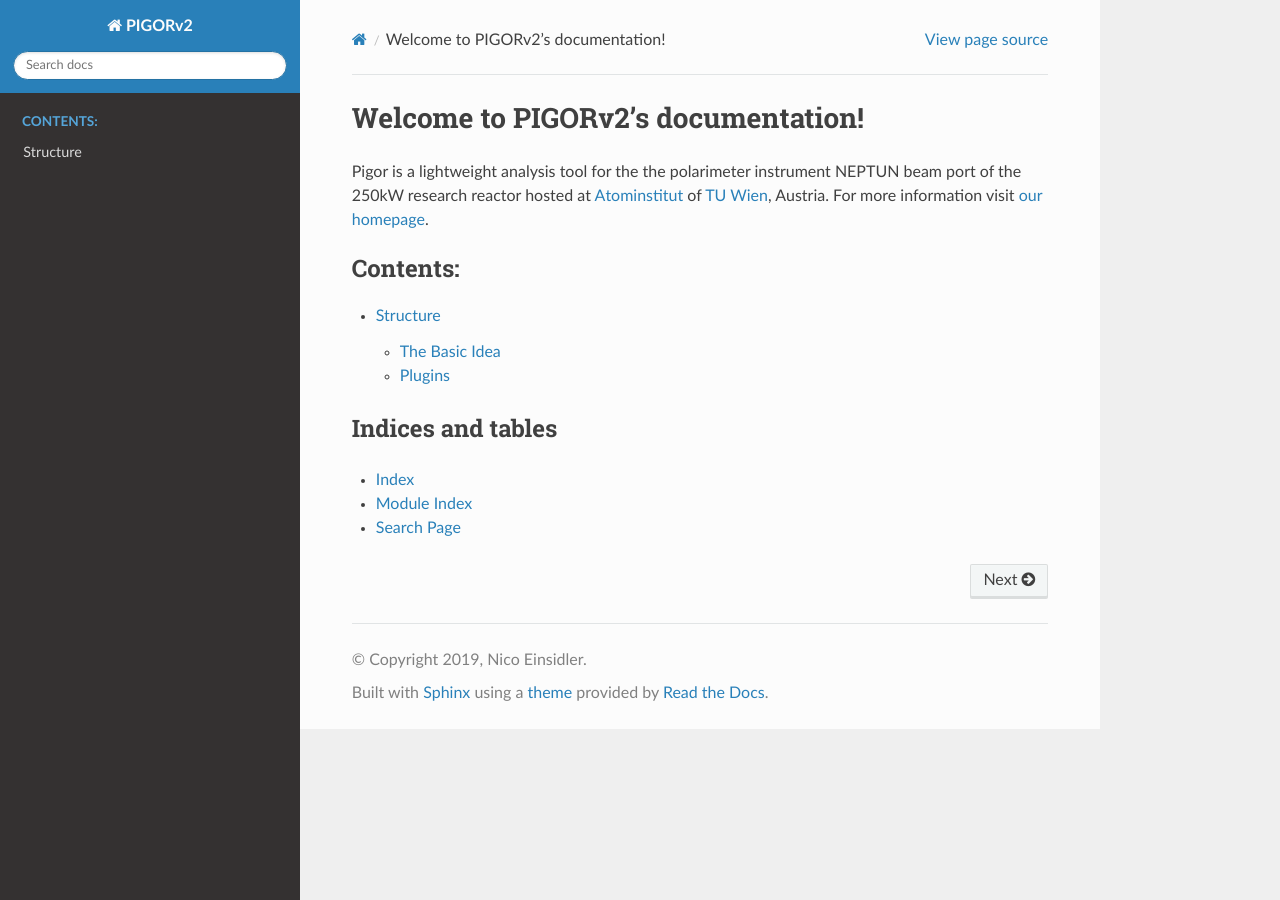
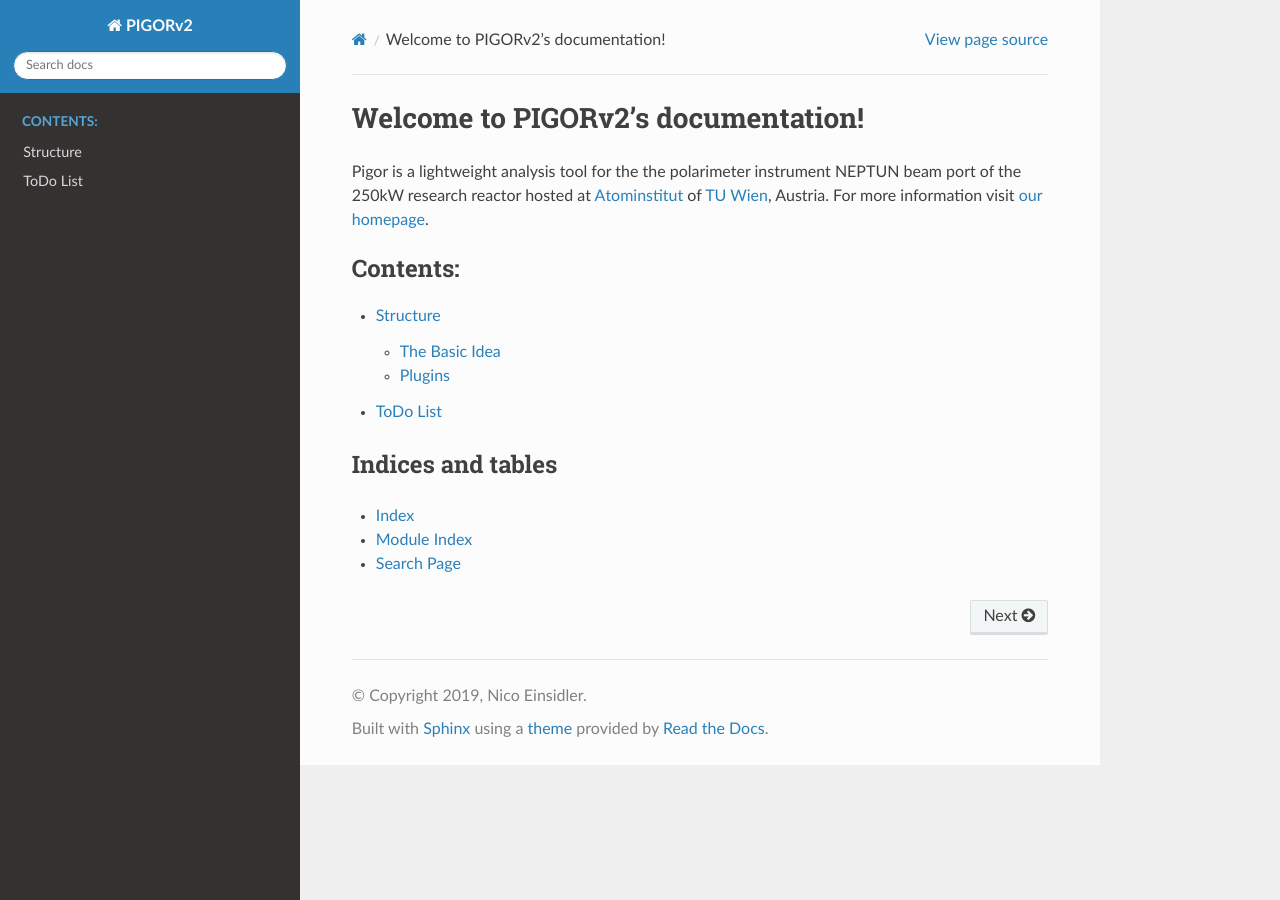
Before and after one commit to nicoeinsidler/pigor2, a Sphinx documentation site: the page built from docs/index.rst, in a window 1280 px wide. Built offline with Sphinx 7.4.7 and the Read the Docs theme 2.0.0, drawn with Linux system fonts in a browser that asks for light colours.

Commit message:
added todo list

```diff
--- a/docs/index.rst
+++ b/docs/index.rst
@@ -16,6 +16,7 @@ Pigor is a lightweight analysis tool for the the polarimeter instrument NEPTUN b
     :caption: Contents:
 
     structure
+    todo
 
 
 Indices and tables
--- /dev/null
+++ b/docs/todo.rst
@@ -0,0 +1,4 @@
+ToDo List
+=========
+
+.. todolist::
```
